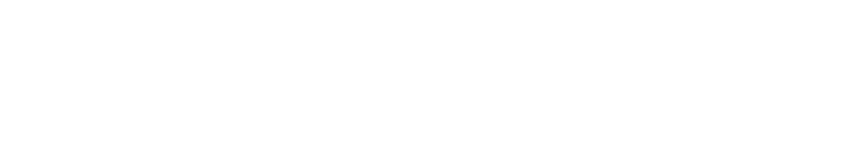
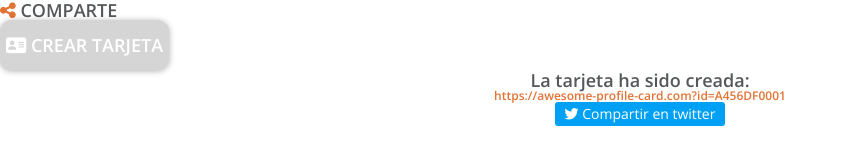
Before and after one commit to Adalab/project-promo-q-module-2-team-1, a website: page src/html/app.html in a window 1280 px wide. Shown: the whole page, without its empty margins (0-847 px from the left). Drawn offline with nearby package versions, Linux system fonts and the light colour scheme; files that its build step writes are made by us from their sources.

Commit message:
add branch app_share

```diff
--- a/src/html/app.html
+++ b/src/html/app.html
@@ -11,6 +11,7 @@
     <link
         href="https://fonts.googleapis.com/css2?family=Merriweather:wght@900&family=Montserrat:wght@400;700&family=Open+Sans:wght@400;600&display=swap"
         rel="stylesheet">
+    <script src="https://kit.fontawesome.com/bb0d37426f.js" crossorigin="anonymous"></script>
     <link rel="stylesheet" href="./assets/css/main.css">
 </head>
 
--- a/src/html/partials/app_share.html
+++ b/src/html/partials/app_share.html
@@ -0,0 +1,11 @@
+<fieldset>
+    <h2 class="share"><i class="fa-solid fa-share-nodes"></i> comparte</h2>
+    <button class="submit_button" type="submit"><i class="fa fa-address-card"></i> crear tarjeta</button>
+
+</fieldset>
+<section class="font_success">
+    <p class="card_create">La tarjeta ha sido creada:</p>
+    <a href="#" class="card_link">https://awesome-profile-card.com?id=A456DF0001</a>
+
+    <a class="button_twiter" href="#"><i class="fa-brands fa-twitter"></i> Compartir en twitter</a>
+</section>
--- a/src/scss/layout/_app_share.scss
+++ b/src/scss/layout/_app_share.scss
@@ -0,0 +1,58 @@
+.share {
+  text-transform: uppercase;
+  font-family: $font_main;
+  font-weight: 700;
+  color: $font_color_primary;
+  font-size: 18px;
+  line-height: 20px;
+}
+
+.fa-share-nodes {
+  color: $font_color_title;
+}
+
+.submit_button {
+  background-color: #d5d5d5;
+  border-style: none;
+  border-radius: 12px;
+  text-transform: uppercase;
+  font-family: $font_main;
+  font-weight: 700;
+  color: #fff;
+  font-size: 18px;
+  height: 50px;
+  box-shadow: 0 1px 6px 0 rgba(0, 0, 0, 0.32);
+}
+.font_success {
+  display: flex;
+  flex-direction: column;
+  justify-content: center;
+  align-items: center;
+}
+
+.card_create {
+  font-family: $font_main;
+  font-weight: 700;
+  font-size: 18px;
+  color: $font_color_primary;
+  line-height: 20px;
+}
+
+.card_link {
+  font-family: $font_main;
+  font-weight: 700;
+  font-size: 12px;
+  color: $font_color_title;
+  text-decoration: none;
+}
+
+.button_twiter {
+  font-family: $font_main;
+  font-size: 14px;
+  color: #fff;
+  background-color: #00a0f5;
+  text-decoration: none;
+  padding: 8px;
+  border-radius: 3px;
+  padding: 5px 10px;
+}
```
Also changed, not shown: 1 other file.
